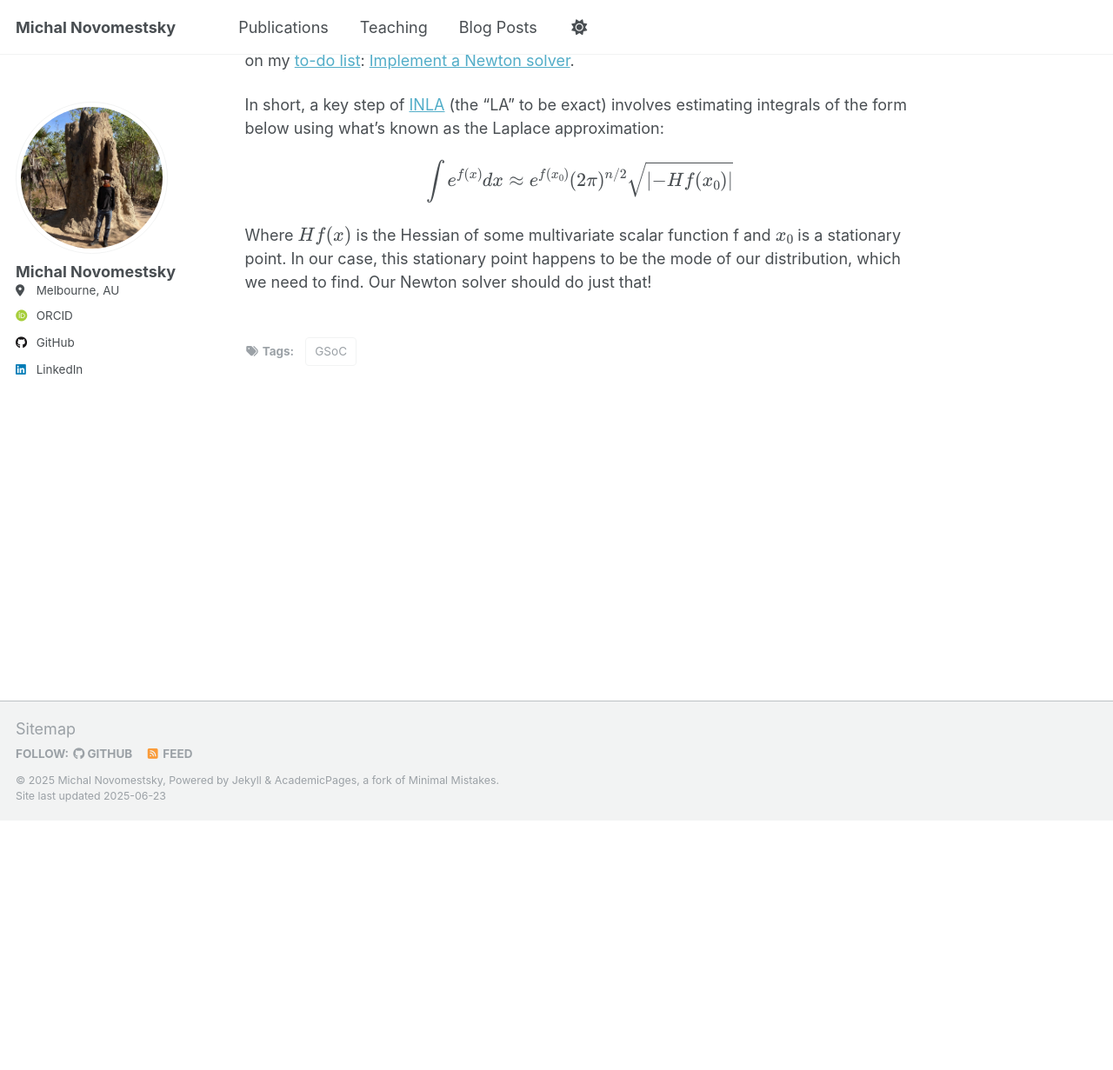
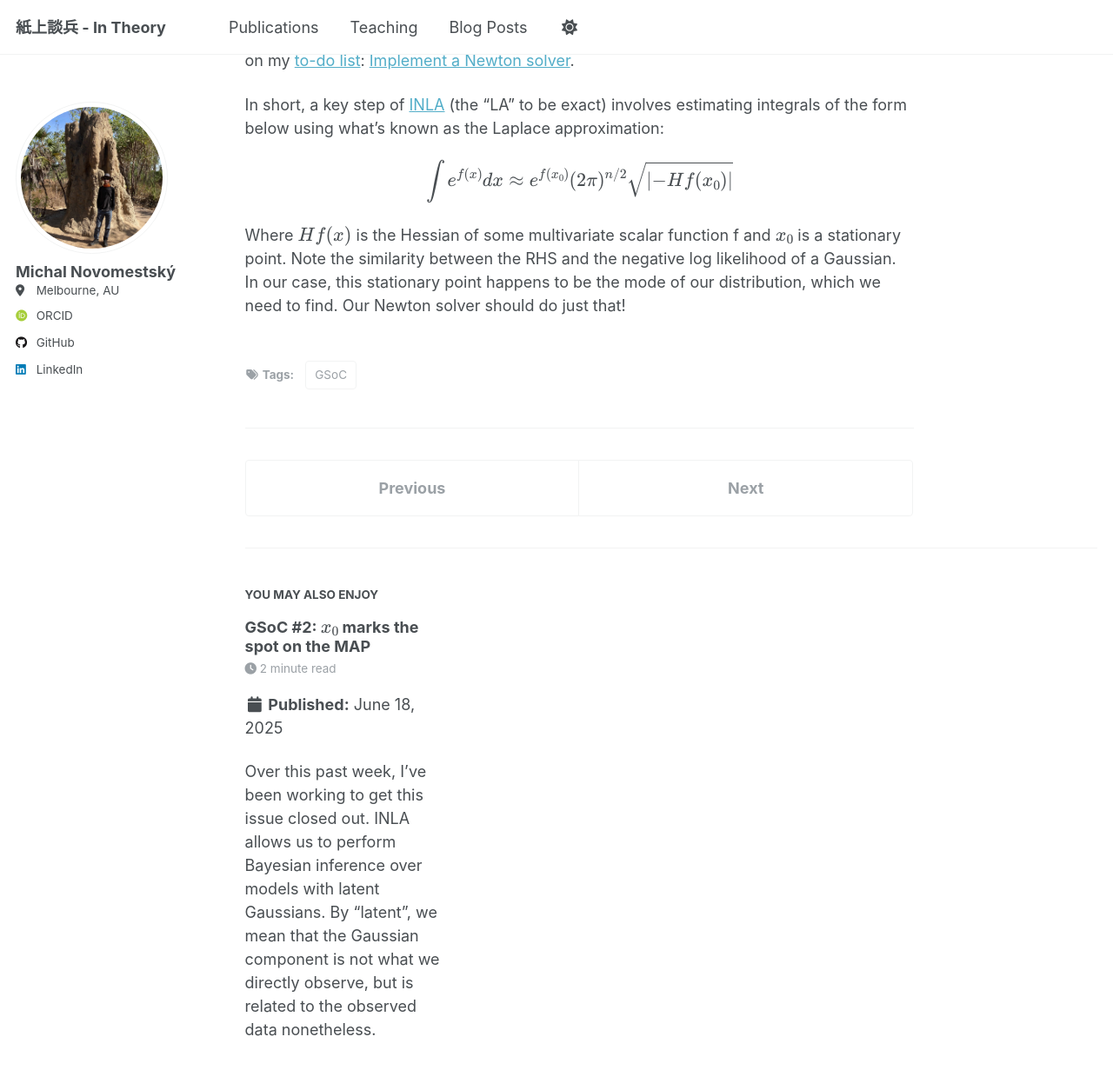
Before and after one commit to Michal-Novomestsky/Michal-Novomestsky.github.io, a Jekyll site: the page built from _posts/2025-06-08-gsoc-1.md, in a window 1280 px wide and 1400 px high, scrolled down 456 px. Shown: the top 1231 px of the window at 87% size. Built offline with Jekyll 4.4.1, drawn with Linux system fonts in a browser that asks for light colours; some web fonts are replaced.

Commit message:
added blog 2 + changed title + changed icon

```diff
--- a/_config.yml
+++ b/_config.yml
@@ -9,7 +9,7 @@
 # Basic Site Settings
 locale                   : "en-AU"
 site_theme               : "default"
-title                    : "Michal Novomestsky"
+title                    : "紙上談兵 - In Theory"
 title_separator          : "-"
 name                     : &name "Michal Novomestsky"
 description              : #&description ""
@@ -23,7 +23,7 @@ repository               : "Michal-Novomestsky/Michal-Novomestsky.github.io"
 author:
   # Biographic information
   avatar           : "profile.png"
-  name             : "Michal Novomestsky"
+  name             : "Michal Novomestský"
   pronouns         :
   bio              : #"Short biography for the left-hand sidebar"
   location         : "Melbourne, AU"
--- a/_includes/head/custom.html
+++ b/_includes/head/custom.html
@@ -5,10 +5,10 @@
 <!-- favicon from https://commons.wikimedia.org/wiki/File:OOjs_UI_icon_academic-progressive.svg -->
 <link rel="apple-touch-icon" sizes="180x180" href="{{ base_path }}/images/apple-touch-icon-180x180.png"/>
 <link rel="icon" type="image/svg+xml" href="{{ base_path }}/images/favicon.svg"/>
-<link rel="icon" type="image/png" href="{{ base_path }}/images/favicon-32x32.png" sizes="32x32"/>
-<link rel="icon" type="image/png" href="{{ base_path }}/images/favicon-192x192.png" sizes="192x192"/>
+<link rel="icon" type="image/png" href="{{ base_path }}/images/setsu-32x32.png" sizes="32x32"/>
+<link rel="icon" type="image/png" href="{{ base_path }}/images/setsu-192x192.png" sizes="192x192"/>
 <link rel="manifest" href="{{ base_path }}/images/manifest.json"/>
-<link rel="icon" href="/images/favicon.ico"/>
+<link rel="icon" href="/images/setsu.ico"/>
 <meta name="theme-color" content="#ffffff"/>
 <link rel="stylesheet" href="{{ base_path }}/assets/css/academicons.css"/>
 
--- a/_posts/2025-06-08-gsoc-1.md
+++ b/_posts/2025-06-08-gsoc-1.md
@@ -18,4 +18,4 @@ In short, a key step of [INLA](https://www.precision-analytics.ca/articles/a-gen
 \int e^{f(x)} dx \approx e^{f(x_0)}(2 \pi)^{n/2}\sqrt{|-Hf(x_0)|}
 \end{equation}
 
-Where $$Hf(x)$$ is the Hessian of some multivariate scalar function f and $$x_0$$ is a stationary point. In our case, this stationary point happens to be the mode of our distribution, which we need to find. Our Newton solver should do just that!
+Where $$Hf(x)$$ is the Hessian of some multivariate scalar function f and $$x_0$$ is a stationary point. Note the similarity between the RHS and the negative log likelihood of a Gaussian. In our case, this stationary point happens to be the mode of our distribution, which we need to find. Our Newton solver should do just that!
--- /dev/null
+++ b/_posts/2025-06-18-gsoc-2.md
@@ -0,0 +1,37 @@
+---
+title: 'GSoC #2: $$x_0$$ marks the spot on the MAP'
+date: 2025-06-18
+permalink: /posts/2025/06/gsoc-2/
+tags:
+  - GSoC
+---
+
+Over this past week, I've been working to get [this issue](https://github.com/pymc-devs/pymc-extras/issues/342) closed out. INLA allows us to perform Bayesian inference over models with latent Gaussians. By "latent", we mean that the Gaussian component is not what we directly observe, but is related to the observed data nonetheless.
+
+Consider the example of a [linear mixed model](https://dansblog.netlify.app/posts/2022-03-22-a-linear-mixed-effects-model/a-linear-mixed-effects-model):
+
+\begin{equation}
+y = X\beta + Zb + \epsilon
+\end{equation}
+
+$$\beta$$ and $$b$$ have slightly different meanings here ($$\beta$$ are the "determinstic" regression coefficients which we use to fit the model, whereas $$b$$ describes internal dynamics governing the system's randomness), but we can approximate them both using zero-mean Gaussians $$\beta \sim N(0, R)$$ and $$b \sim N(0, \Sigma_b)$$, which allows us to concatenate this into a single linear term with $$A = [X:Z]$$ and $$x=(\beta^T, b^T)^T$$. Since we now have $$y = A x + \epsilon$$, we note that our observables $$y$$ are directly linked to this unseen quantity $$x$$, hence the term "latent".
+
+This gives rise to a three-tier hierarchical model: the observables $$y$$ depend on the latent $$x$$, and $$x$$ is parameterised itself by some parameters $$\theta$$:
+
+\begin{equation}
+p(y,x,\theta) = p(y\mid x,\theta)p(x\mid \theta)p(\theta)
+\end{equation}
+
+Although we aim to find the values of $$x$$, in the Bayesian setting this is in fact a distribution, which we parametrise using $$\theta$$, so what we really want is to do Bayesian inference over $$\theta$$:
+
+\begin{equation}
+p(\theta\mid y) = \frac{p(y\mid x,\theta)p(x\mid \theta)p(\theta)}{p(x\mid y,\theta)} \frac{1}{p(y)}
+\end{equation}
+
+To compute $$p(x\mid y,\theta)$$, we need to margainalise out $$y$$ and $$\theta$$, which involves integration. As I alluded to in [last week's post](/posts/2025/06/gsoc-1/), integrals of exponentials can be approximated in a way which leads to a result which takes the form of a Gaussian evaluated at the mode of the system $$x_0$$, which brings us full circle back to the issue I've been working on solving: Implementing a mode-finder.
+
+At a high level, this problem is easy to pose: minimize the negative log likelihood of $$y$$ wrt $$x$$ and you get the mode $$x_0$$. The hard part is actually implementing a minimiser. Fortunately, SciPy already has [functionality](https://docs.scipy.org/doc/scipy/reference/generated/scipy.optimize.minimize.html) for this problem, and even better, Jesse and Ricardo had just finished implementing a [PyTensor-native wrapper](https://github.com/pymc-devs/pytensor/pull/1182) for `scipy.optimize`, which made this a piece of cake.
+
+At least it should have.
+
+As is always the case, unexpected roadblocks slowed me down. Getting the hang of PyTensor and PyMC and getting a proper understanding of what the mathematical theory meant in practice lead to several dead ends and goose chases, particularly with deciding how to handle `args` describing variables other than $$x$$. With the week already behind us (writing this on Wednesday... oops), the PR is almost ready, but just needs a few quality-of-life touch-ups. The hope is to get it cleared for a merge by the end of this week. In the meantime, I've made a start digging into [the next issue on my list](https://github.com/pymc-devs/pymc-extras/issues/344).
```
Also changed, not shown: images/apple-touch-icon-180x180.png, images/manifest.json, images/setsu-192x192.png (added), images/setsu-512x512.png (added), images/setsu.ico (added).
